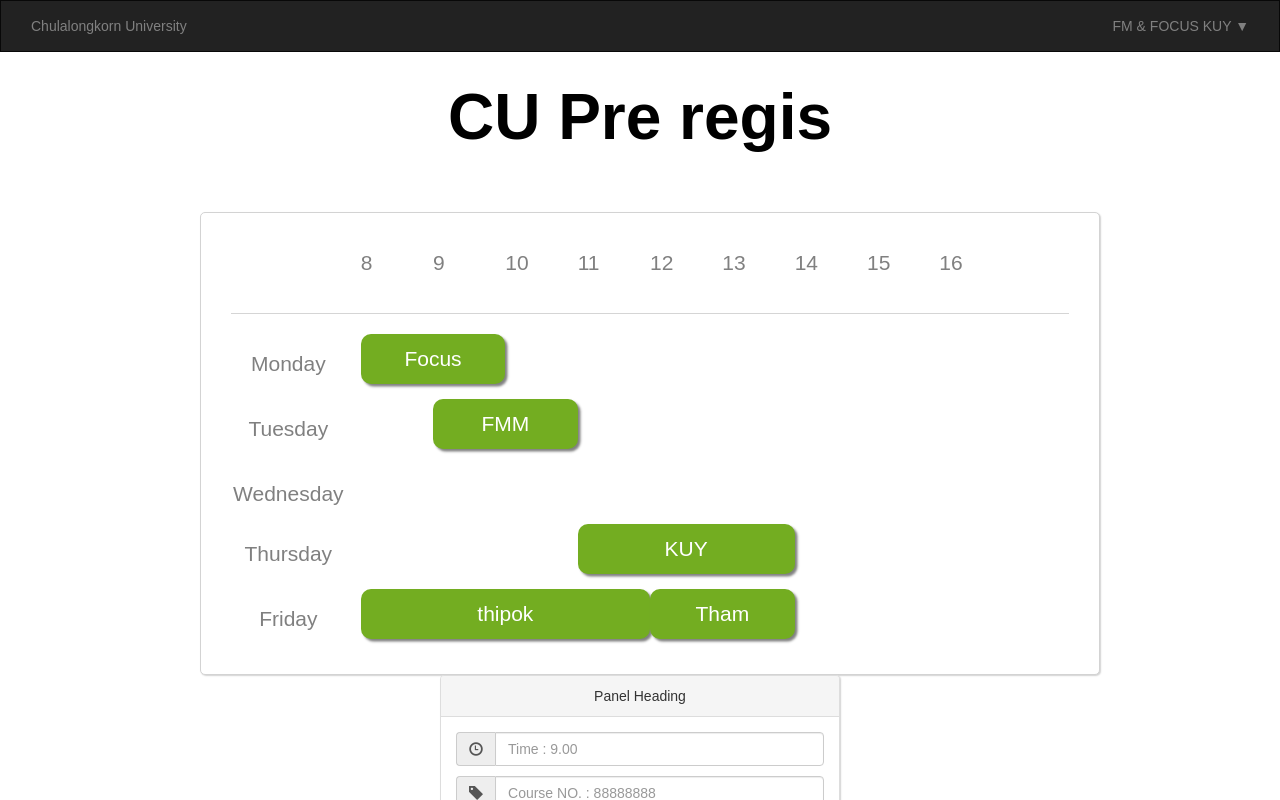
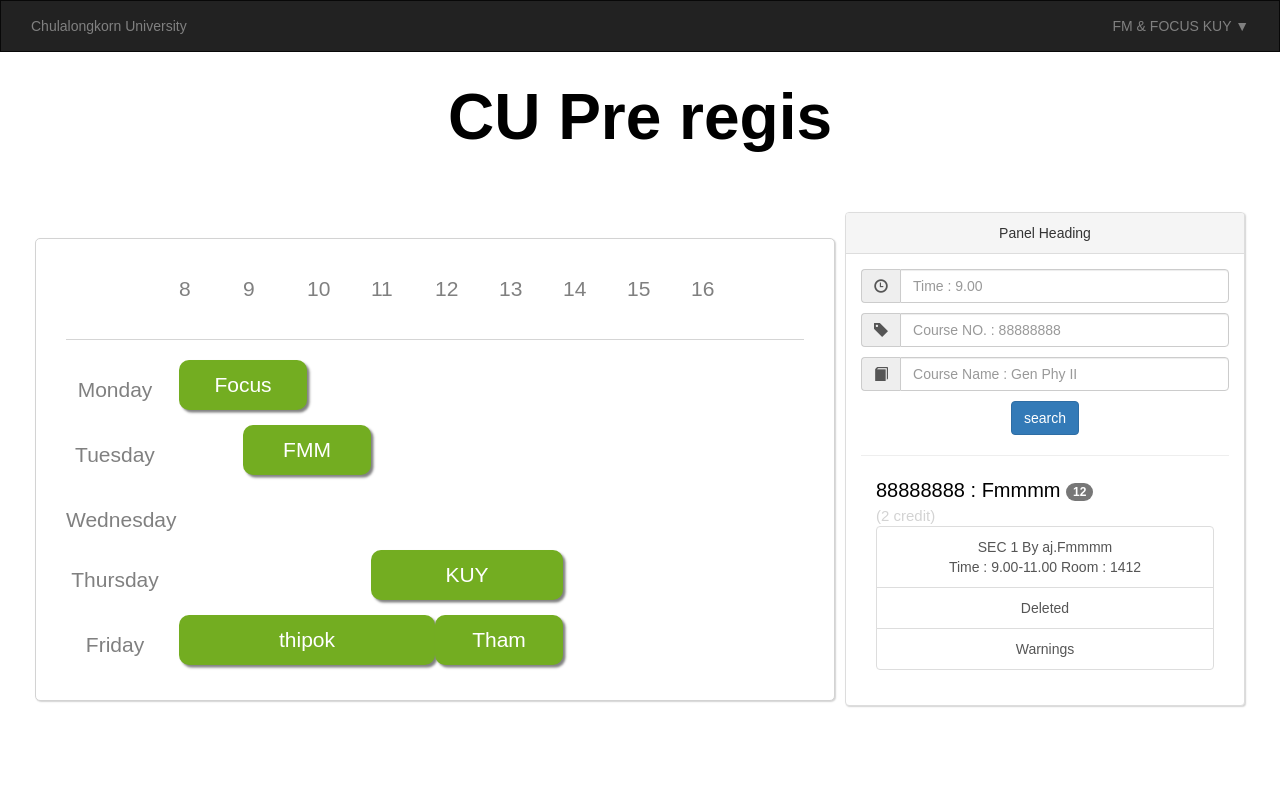
Before and after one commit to kritkrm/Database_Project-1, a React (Create React App) app in the folder preregis/: page / in a window 1280 px wide. Shown: the top 800 px of the page. Built offline with nearby package versions, Linux system fonts and the light colour scheme.

Commit message:
decease width

```diff
--- a/preregis/style/style.css
+++ b/preregis/style/style.css
@@ -75,12 +75,12 @@ body {
    }
 
    .my-table {
-     width: 900px;
+     width: 800px;
      margin-right: 10px;
    }
 
    .my-table > div {
-     min-width: 900px;
+     min-width: 800px;
    }
 
    @media all and (max-width: px) {
```
